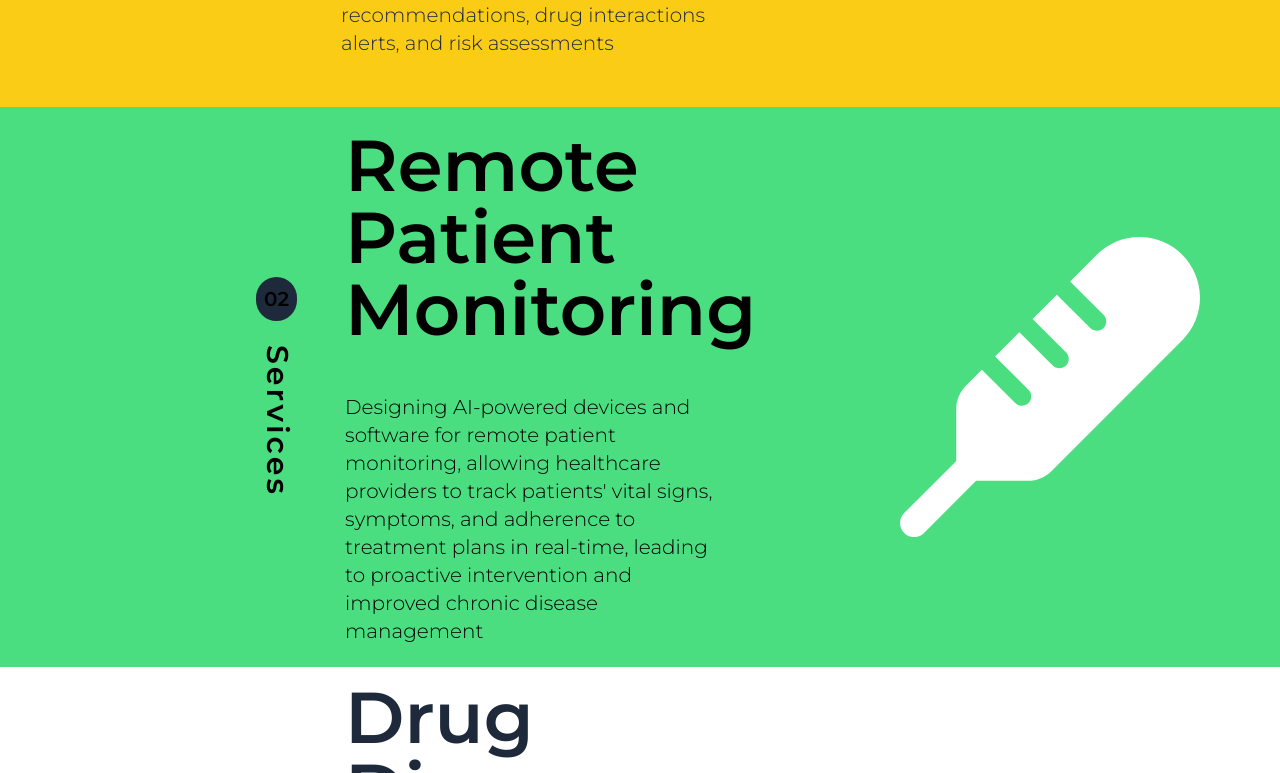
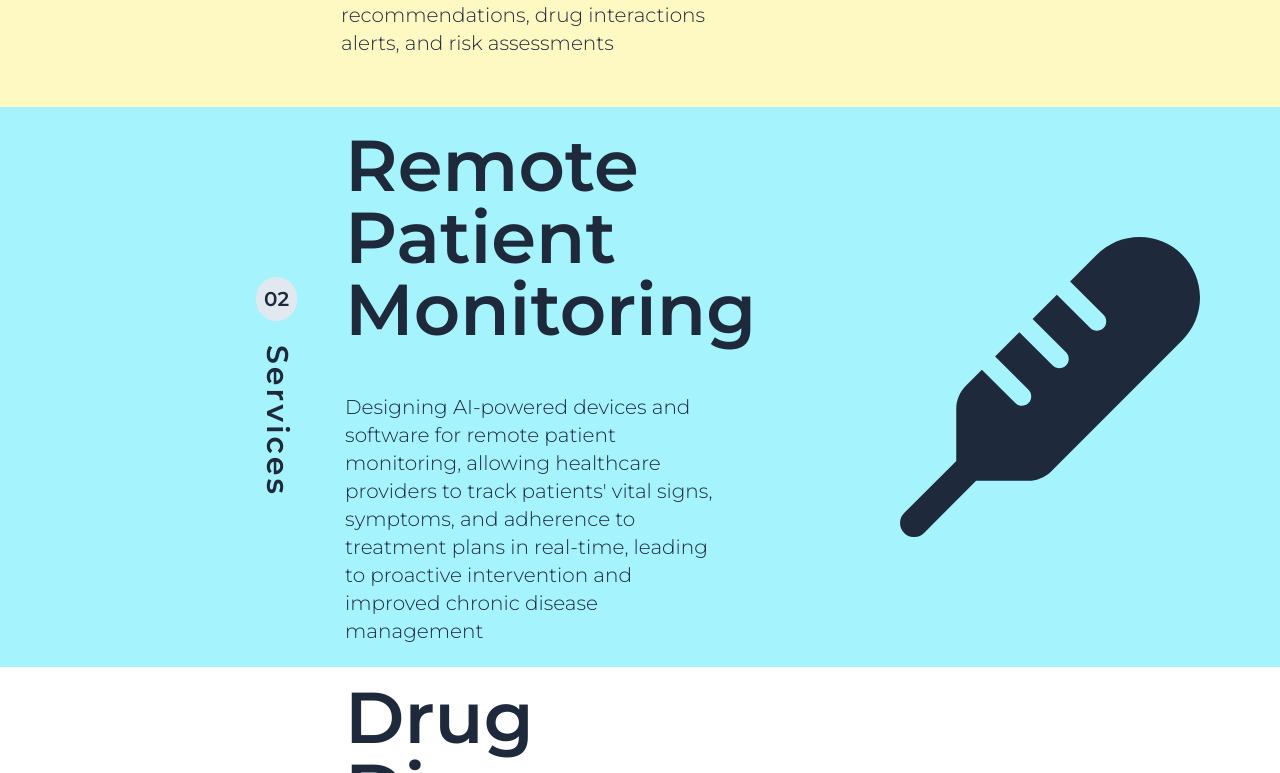
Before and after one commit to resparx/rspl, a Next.js app: page / in a window 1280 px wide. Shown: the part 907-1680 px from the top of the page. Built offline with nearby package versions, Linux system fonts and the light colour scheme.

Commit message:
fix: colors

```diff
--- a/components/Hero.js
+++ b/components/Hero.js
@@ -11,16 +11,17 @@ const Hero = () => {
       title: "Clinical Decision Support",
       content: "Creating AI-driven tools that analyze patient data, medical histories, and clinical guidelines to provide healthcare professionals with personalized treatment recommendations, drug interactions alerts, and risk assessments",
       number: "01",
-      wrapperClasses: "bg-yellow-400",
+      wrapperClasses: "bg-yellow-100",
       theme: "light",
       icon: <Brain className="fill-slate-800" height={300} />
     },
     {
       title: "Remote Patient Monitoring",
       content: "Designing AI-powered devices and software for remote patient monitoring, allowing healthcare providers to track patients' vital signs, symptoms, and adherence to treatment plans in real-time, leading to proactive intervention and improved chronic disease management",
-      wrapperClasses: "bg-green-400",
+      wrapperClasses: "bg-cyan-200",
       number: "02",
-      icon: <ThermoMeter className="fill-white" height={300} />
+      theme: "light",
+      icon: <ThermoMeter className="fill-slate-800" height={300} />
     },
     {
       title: "Drug Discovery and Development",
@@ -33,16 +34,18 @@ const Hero = () => {
     {
       title: "Healthcare Operations Optimization",
       content: "Implementing AI-driven solutions for healthcare operations, such as predictive analytics for resource allocation, supply chain optimization, staff scheduling, and workflow automation, to improve efficiency and reduce costs",
-      wrapperClasses: "bg-rose-500",
+      wrapperClasses: "bg-rose-300",
+      theme: "light",
       number: "04",
-      icon: <BriedCaseMed className="fill-white"  height={300} />,
+      icon: <BriedCaseMed className="fill-slate-800"  height={300} />,
 
     },
     {
       title: "Natural Language Processing (NLP)",
       content: "Developing NLP algorithms to extract and analyze unstructured medical data from electronic health records (EHRs), clinical notes, and research literature, enabling insights into patient outcomes, disease trends, and treatment effectiveness",
-      wrapperClasses: "bg-sky-500",
-      icon: <Chip className="fill-white" height={300} />,
+      wrapperClasses: "bg-orange-300",
+      theme: "light",
+      icon: <Chip className="fill-slate-800" height={300} />,
       number: "05"
     },
     {
```
